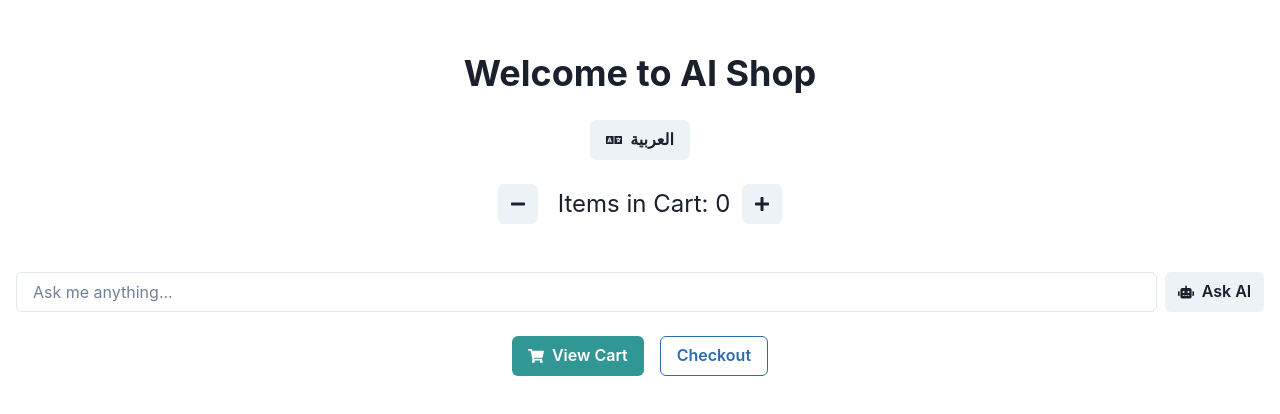
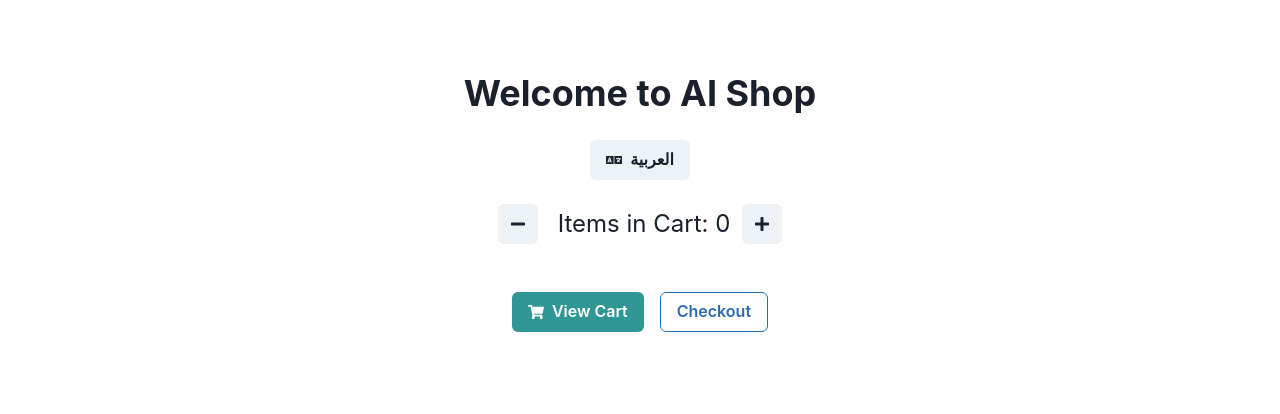
Before and after one commit to Koolmool/markhor, a React (Vite) app: page / in a window 1280 px wide. Shown: the part 186-600 px from the top of the page. Built offline with nearby package versions, Linux system fonts and the light colour scheme.

Commit message:
remove ai
Removed the "Ask AI" feature including the input field, button, and the corresponding function `handleQuestionSubmit` from the Index page.

```diff
--- a/src/pages/Index.jsx
+++ b/src/pages/Index.jsx
@@ -16,15 +16,7 @@ const Index = () => {
     });
   };
 
-  const handleQuestionSubmit = () => {
-    toast({
-      title: "AI functionality is not implemented.",
-      description: "This is a static example without backend AI capabilities.",
-      status: "info",
-      duration: 2000,
-      isClosable: true,
-    });
-  };
+  // The handleQuestionSubmit function has been removed as AI functionality is no longer needed.
 
   return (
     <ChakraProvider>
@@ -42,14 +34,7 @@ const Index = () => {
           <IconButton icon={<FaPlus />} aria-label="Add to cart" />
         </Flex>
 
-        <Flex my={6} width="100%">
-          <Input placeholder={language === "en" ? "Ask me anything..." : "اسألني أي شيء..."} mr={2} />
-          <Button leftIcon={<FaRobot />} onClick={handleQuestionSubmit}>
-            {language === "en" ? "Ask AI" : "اسأل الذكاء الاصطناعي"}
-          </Button>
-        </Flex>
-
-        <Stack spacing={4} direction="row" align="center">
+        <Stack spacing={4} direction="row" align="center" my={6}>
           <Button leftIcon={<FaShoppingCart />} colorScheme="teal" variant="solid">
             {language === "en" ? "View Cart" : "عرض السلة"}
           </Button>
```
